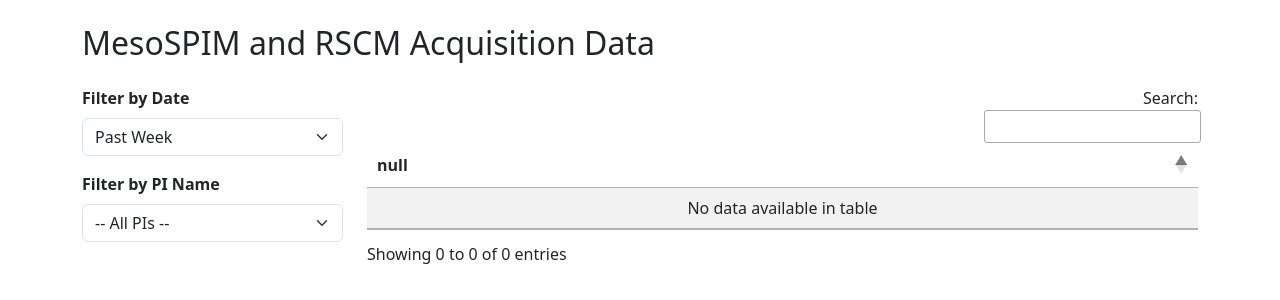
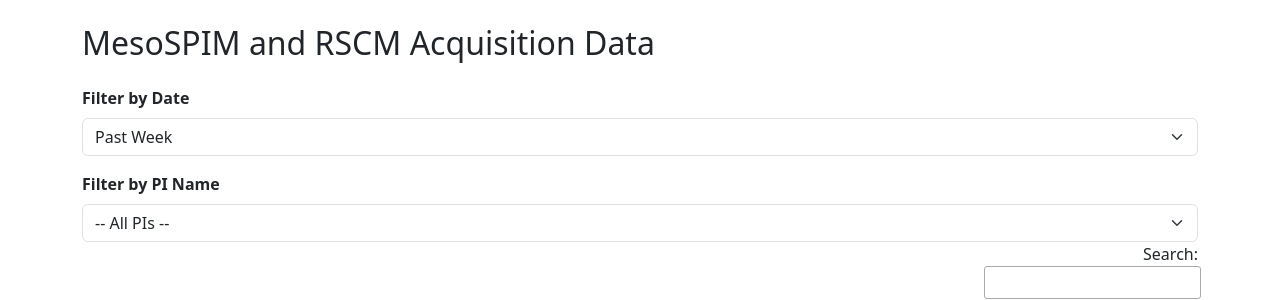
Before and after one commit to CBI-PITT/micro_status_flask, a Flask app: page / in a window 1280 px wide. Shown: the top 300 px of the page. Run offline with Flask 3, Linux system fonts and the light colour scheme; data that the repository does not hold is empty; some libraries are stand-ins or nearby versions.

Commit message:
place filters above the table

```diff
--- a/micro_status_flask/app.py
+++ b/micro_status_flask/app.py
@@ -79,4 +79,4 @@
 
 
 if __name__ == '__main__':
-    app.run(debug=True, port=1414)
+    app.run(debug=True, host="0.0.0.0", port=1414)
--- a/micro_status_flask/templates/index.html
+++ b/micro_status_flask/templates/index.html
@@ -13,7 +13,6 @@
         <h2 class="mb-4">MesoSPIM and RSCM Acquisition Data</h2>
         <div class="row">
             <!-- Sidebar Filter -->
-            <div class="col-md-3 mb-3">
                 <form method="get">
                     <label class="form-label fw-bold">Filter by Date</label>
                     <select name="time" class="form-select mb-3" onchange="this.form.submit()">
@@ -31,10 +30,8 @@
                         {% endfor %}
                     </select>
                 </form>
-            </div>
 
             <!-- Data Table -->
-            <div class="col-md-9">
                 <table id="dataTable" class="table table-striped" style="width:100%">
                     <thead>
                         <tr>
@@ -53,7 +50,6 @@
                         {% endfor %}
                     </tbody>
                 </table>
-            </div>
         </div>
     </div>
 
```
